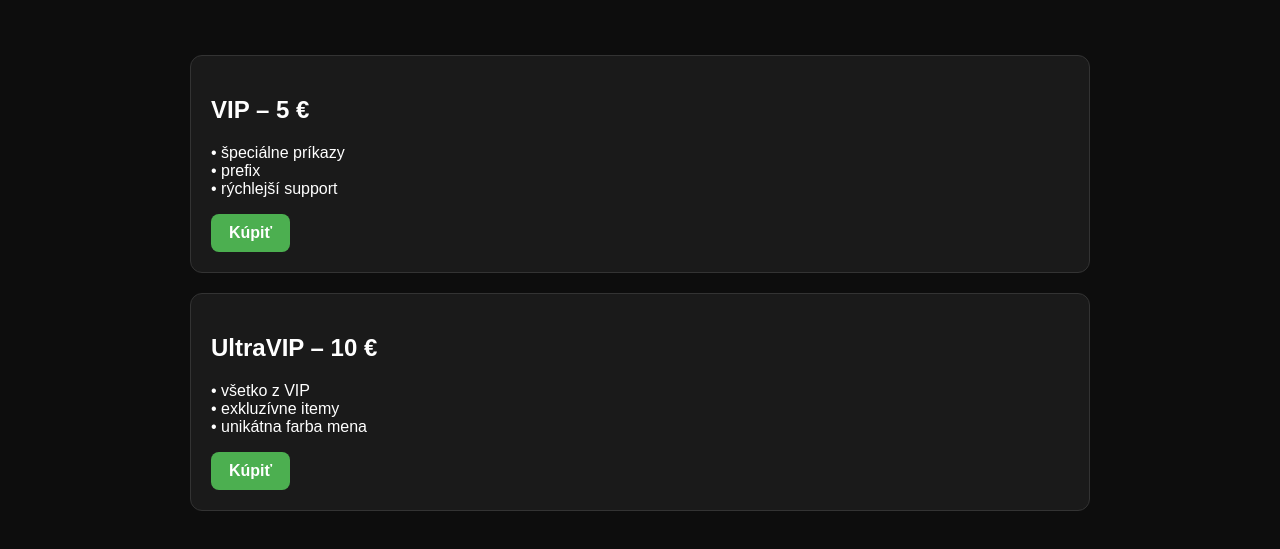
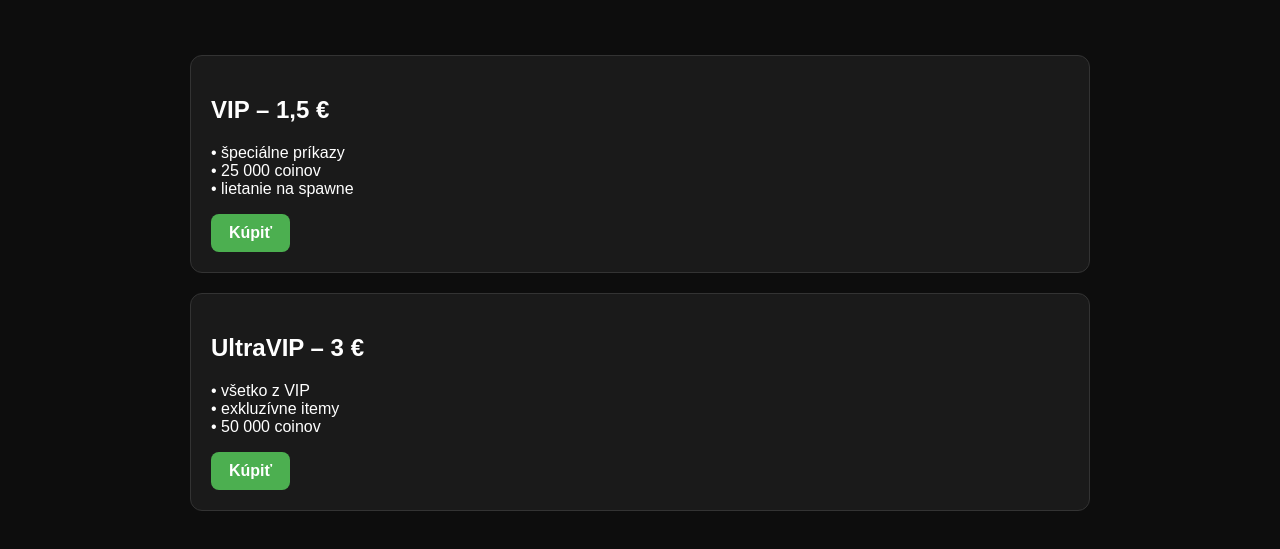
Before and after one commit to oravskalesnasmp/Oravska-Lesna-SMP, a plain HTML site: page shop.html in a window 1280 px wide. Shown: the part 133-682 px from the top of the page. Drawn offline with Linux system fonts and the light colour scheme.

Commit message:
Update shop.html
zmena VIPcok

```diff
--- a/shop.html
+++ b/shop.html
@@ -65,14 +65,14 @@
 
   <div class="container">
     <div class="card">
-      <h2>VIP – 5 €</h2>
-      <p>• špeciálne príkazy<br>• prefix<br>• rýchlejší support</p>
+      <h2>VIP – 1,5 €</h2>
+      <p>• špeciálne príkazy<br>• 25 000 coinov<br>• lietanie na spawne</p>
       <a class="btn" href="#">Kúpiť</a>
     </div>
 
     <div class="card">
-      <h2>UltraVIP – 10 €</h2>
-      <p>• všetko z VIP<br>• exkluzívne itemy<br>• unikátna farba mena</p>
+      <h2>UltraVIP – 3 €</h2>
+      <p>• všetko z VIP<br>• exkluzívne itemy<br>• 50 000 coinov</p>
       <a class="btn" href="#">Kúpiť</a>
     </div>
   </div>
```
